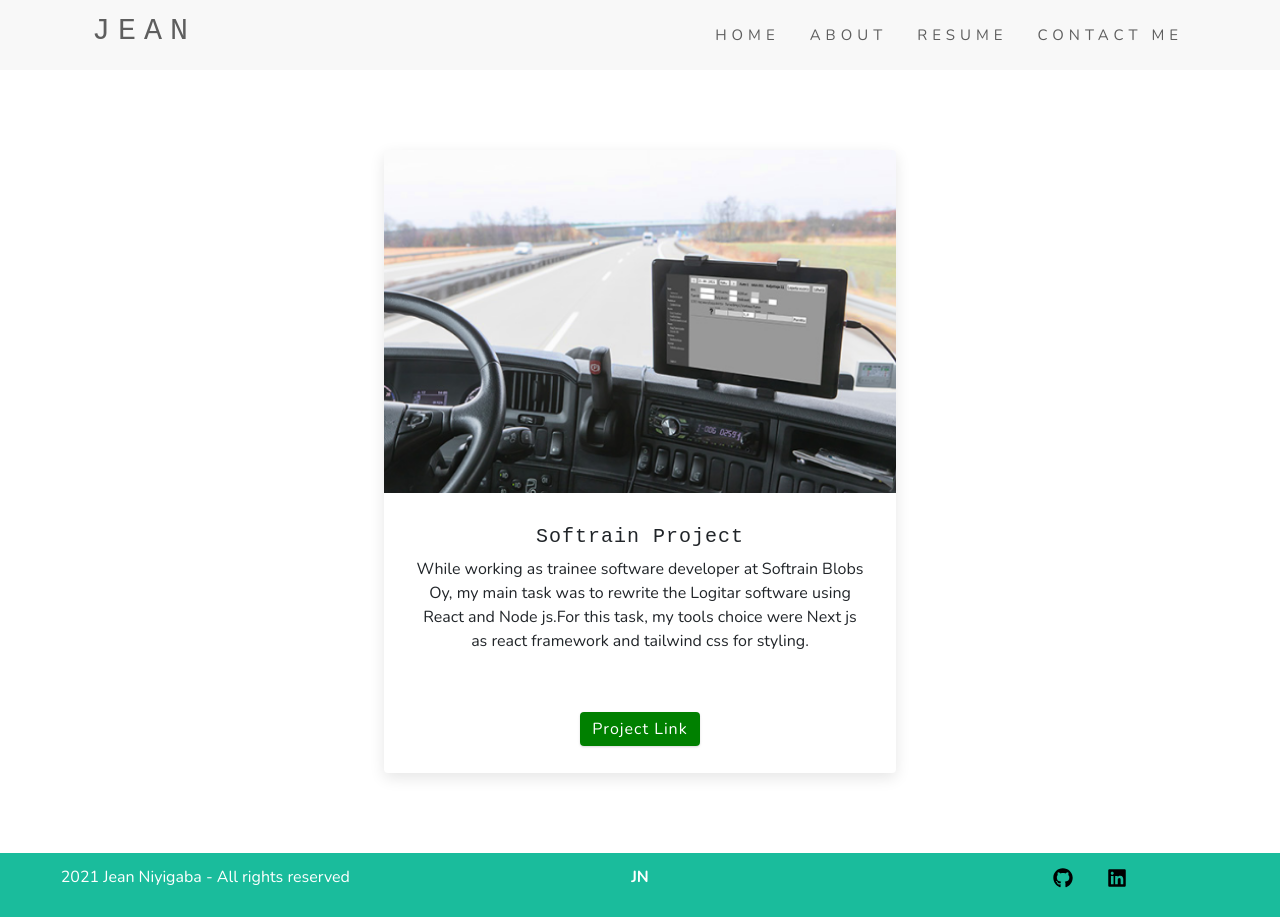
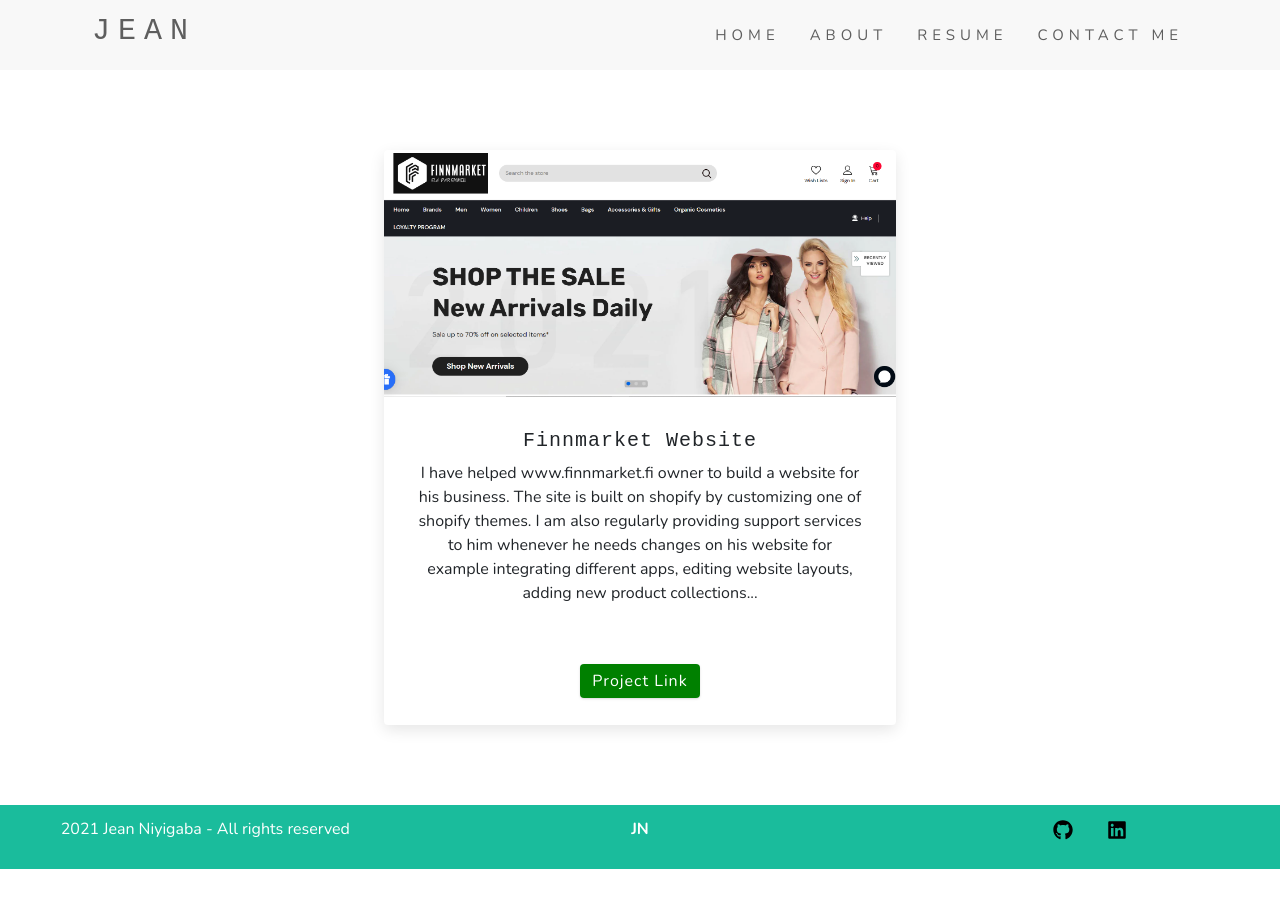
Before and after one commit to Jean198/jean-portfolio-react, a React (Create React App) app: page /project/1 in a window 1280 px wide. After the commit the page ends 869 px from the top, so only its background shows below. Built offline with nearby package versions, Linux system fonts and the light colour scheme.

Commit message:
added finnmarket

```diff
--- a/src/Assets/ProjectsData.json
+++ b/src/Assets/ProjectsData.json
@@ -1,6 +1,15 @@
 [
   {
     "id": 1,
+    "title": "finnmarket website",
+    "imageUrl": "/images/finnmarket.png",
+    "summary": "I have helped www.finnmarket.fi owner to build a website for his business. The site is built on shopify by customizing one of shopify themes. I am also regularly providing support services to him whenever he needs changes on his website for example integrating different apps, editing website layouts, adding new product collections...",
+    "GitHub": "#!",
+    "projectUrl": "https://www.finnmarket.fi/"
+  },
+
+  {
+    "id": 2,
     "title": "Softrain project",
     "imageUrl": "/images/softrain.png",
     "summary": "While working as trainee software developer at Softrain Blobs Oy, my main task was to rewrite the Logitar software using React and Node js.For this task, my tools choice were Next js as react framework and tailwind css for styling. ",
@@ -8,7 +17,7 @@
     "projectUrl": "https://www.softrain.fi/tuotteet/"
   },
   {
-    "id": 2,
+    "id": 3,
     "title": "Rock-Scissors-Paper game ",
     "imageUrl": "/images/rock-scissors-paper.png",
     "summary": "I built this app in attempt to solve a challenge that came with an internship position offer. I hope you enjoy this!.",
@@ -16,7 +25,7 @@
     "projectUrl": "https://jean-kivi-paperi-sakset.herokuapp.com/"
   },
   {
-    "id": 3,
+    "id": 4,
     "title": "Personal Diary ",
     "imageUrl": "/images/journal1.png",
     "summary": "I build this app as course's final project while studying at JAMK. This is an app someone can use as a personal journal to take notes.",
@@ -24,7 +33,7 @@
     "projectUrl": "https://jeans-journal.herokuapp.com/"
   },
   {
-    "id": 4,
+    "id": 5,
     "title": "Crypto-currency tracker ",
     "imageUrl": "/images/crypt.png",
     "summary": "This app built with Next Js gives current overall information about crypto-currency values on the market.",
@@ -32,7 +41,7 @@
     "projectUrl": "https://crypto-currency-tracker-tau.vercel.app/"
   },
   {
-    "id": 5,
+    "id": 6,
     "title": "Iphone-Stopwatch",
     "imageUrl": "/images/iphone-stopwatch.png",
     "summary": "My attempt to clone the Iphone Stopwatch !",
@@ -40,7 +49,7 @@
     "projectUrl": "https://rad-daffodil-3adb39.netlify.app/"
   },
   {
-    "id": 6,
+    "id": 7,
     "title": "Currency Converter ",
     "imageUrl": "/images/currency.png",
     "summary": "This is another application I built for my own learning. Since I am using a free API, The application has only one base currency and multiple target currencies.",
@@ -49,7 +58,7 @@
   },
 
   {
-    "id": 7,
+    "id": 8,
     "title": "Countries info ",
     "imageUrl": "/images/countries.png",
     "summary": "You get basic information about all the countries in the world from this app!",
@@ -58,7 +67,7 @@
   },
 
   {
-    "id": 8,
+    "id": 9,
     "title": "Memory-Game ",
     "imageUrl": "/images/memory-game.png",
     "summary": "Simple memory game build with React. Hope you enjoy it!",
@@ -67,7 +76,7 @@
   },
 
   {
-    "id": 9,
+    "id": 10,
     "title": "Todo App ",
     "imageUrl": "/images/todoApp.png",
     "summary": "Simple todo App build with expressjs and EJS!",
--- a/src/Components/NavigationBar/NavigationBar.js
+++ b/src/Components/NavigationBar/NavigationBar.js
@@ -1,9 +1,9 @@
-import { React, useState, useEffect } from "react";
+import { React, useState} from "react";
 import { Fragment } from "react";
 import { Outlet, Link } from "react-router-dom";
 import "./NavigationBar.scss";
 import { FaBars } from "react-icons/fa";
-import Cv from "../../Assets/documents/Jean-CV.pdf";
+import Cv from "../../Assets/documents/Jean-Cv.pdf";
 
 const NavigationBar = () => {
   const [showLinks, setShowLinks] = useState(false);
```
Also changed, not shown: public/images/finnmarket.png (added).
